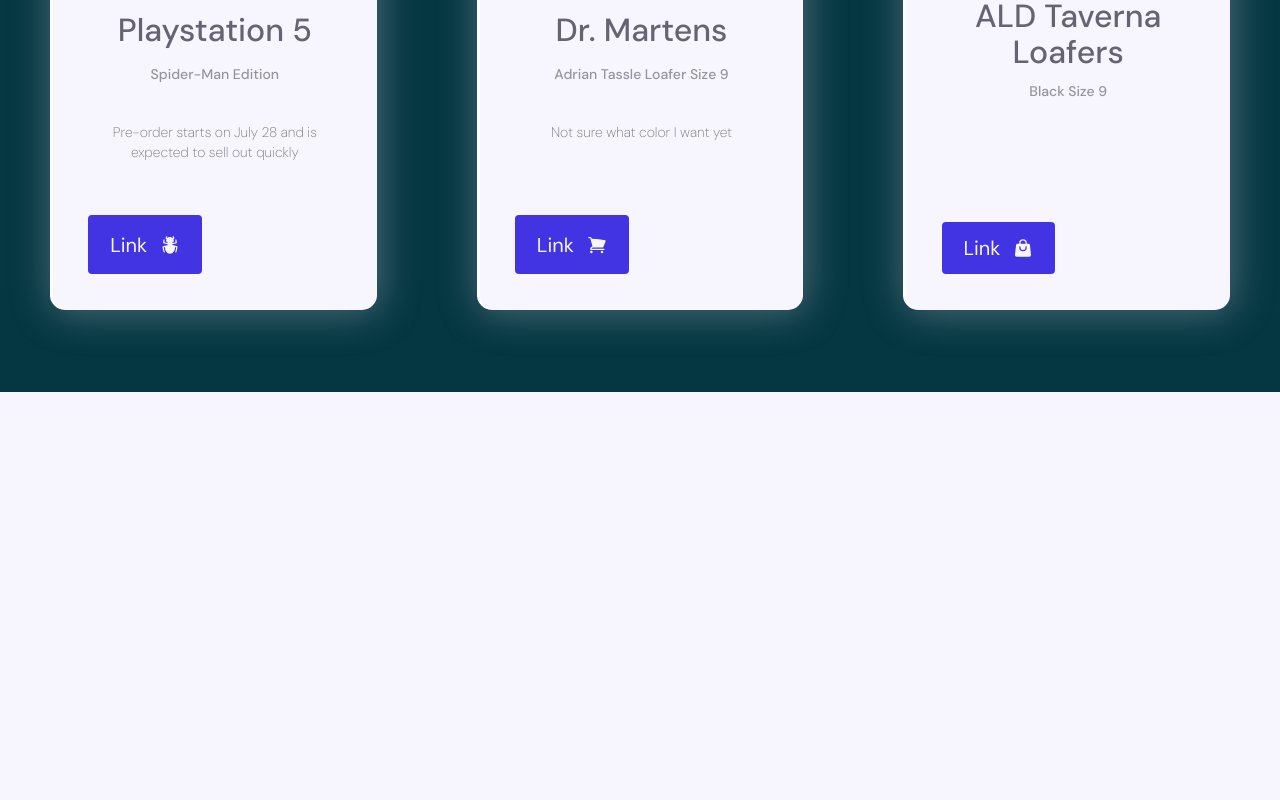
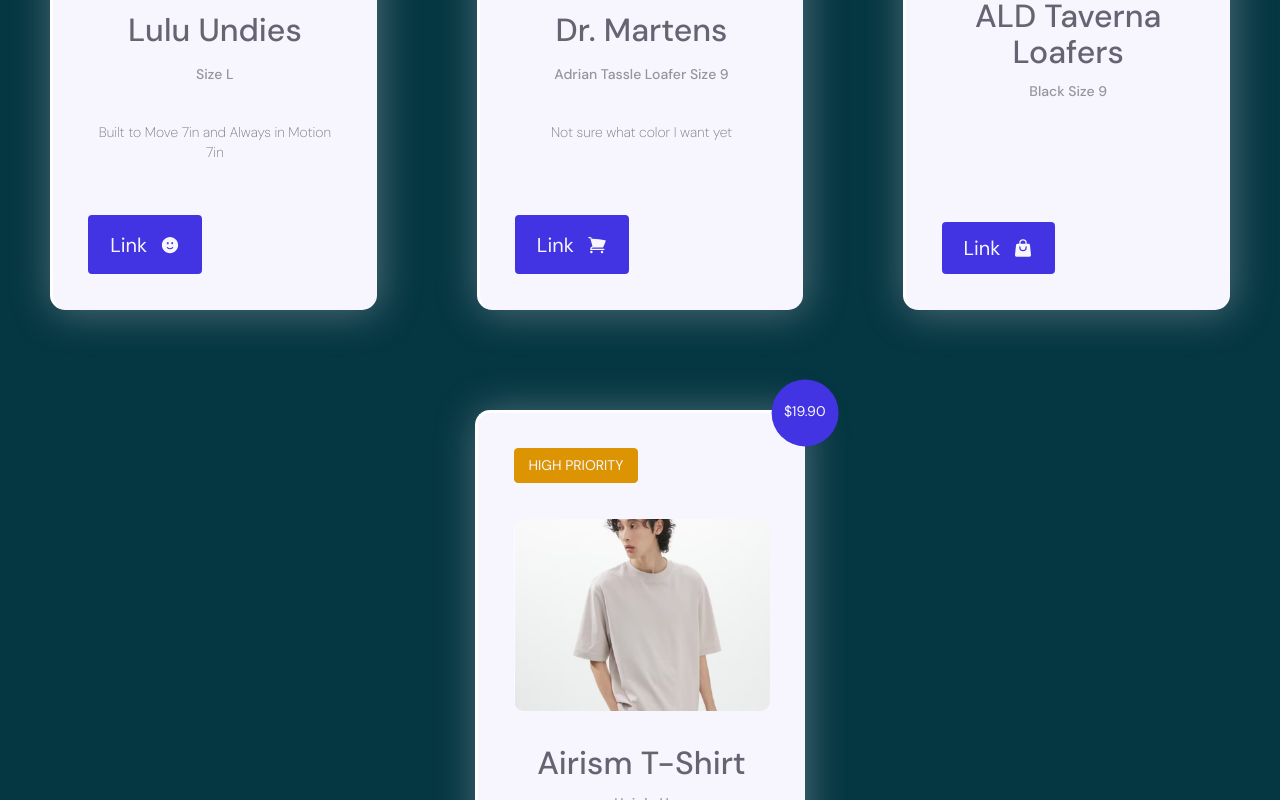
Before and after one commit to cjw2024/fun-projects, a React (Create React App) app in the folder wish-list/: page / in a window 1280 px wide. Shown: the part 720-1520 px from the top of the page. Before the commit the page ends 1112 px from the top, so only its background shows below. Built offline with nearby package versions, Linux system fonts and the light colour scheme.

Commit message:
added and edited lists

```diff
--- a/wish-list/src/components/Tabs/AllTabs/FirstTab.tsx
+++ b/wish-list/src/components/Tabs/AllTabs/FirstTab.tsx
@@ -3,7 +3,7 @@
 import React from "react";
 import './AllTabs.css';
 import Card from "../../Cards/Card";
-import { BugAntIcon, ShoppingCartIcon, ShoppingBagIcon } from "@heroicons/react/24/solid";
+import { FaceSmileIcon, ShoppingCartIcon, ShoppingBagIcon } from "@heroicons/react/24/solid";
 
 const FirstTab = () => {
   return (
@@ -12,21 +12,21 @@ const FirstTab = () => {
       {/* First tab content will go here */}
       <div className="cards">
         <Card
-          title="Playstation 5"
-          subtitle="Spider-Man Edition"
-          body="Pre-order starts on July 28 and is expected to sell out quickly"
-          indicator="$499"
-          image="/spiderman_ps5.jpg"
+          title="Lulu Undies"
+          subtitle="Size L"
+          body="Built to Move 7in and Always in Motion 7in"
+          indicator="$28"
+          image="/lulu.jpg"
           badge={{
-            text: "Low Priority",
-            filled: false
+            text: "High Priority",
+            filled: true
           }}
           btn={{
             text: "Link",
             type: "primary",
-            href: "https://blog.playstation.com/2023/07/20/first-look-ps5-console-marvels-spider-man-2-limited-edition-bundle/",
+            href: "https://shop.lululemon.com/c/men-underwear/_/N-8rv",
             filled: true,
-            icon: <BugAntIcon />
+            icon: <FaceSmileIcon />
           }}
         />
         <Card
@@ -66,6 +66,26 @@ const FirstTab = () => {
           }}
         />
       </div>
+      <div className="cards">
+        <Card
+          title="Airism T-Shirt"
+          subtitle="Uniqlo U"
+          body="Size XL, white and nuetrals"
+          indicator="$19.90"
+          image="/Uniqlo.jpg"
+          badge={{
+            text: "high Priority",
+            filled: true
+          }}
+          btn={{
+            text: "Link",
+            type: "primary",
+            href: "https://www.uniqlo.com/us/en/products/E455359-000/00?colorDisplayCode=00&sizeDisplayCode=006",
+            filled: true,
+            icon: <ShoppingBagIcon />
+          }}
+        />
+      </div>
     </div>
   );
 };
```
Also changed, not shown: wish-list/public/Uniqlo.jpg (added), wish-list/public/lulu.jpg (added).
